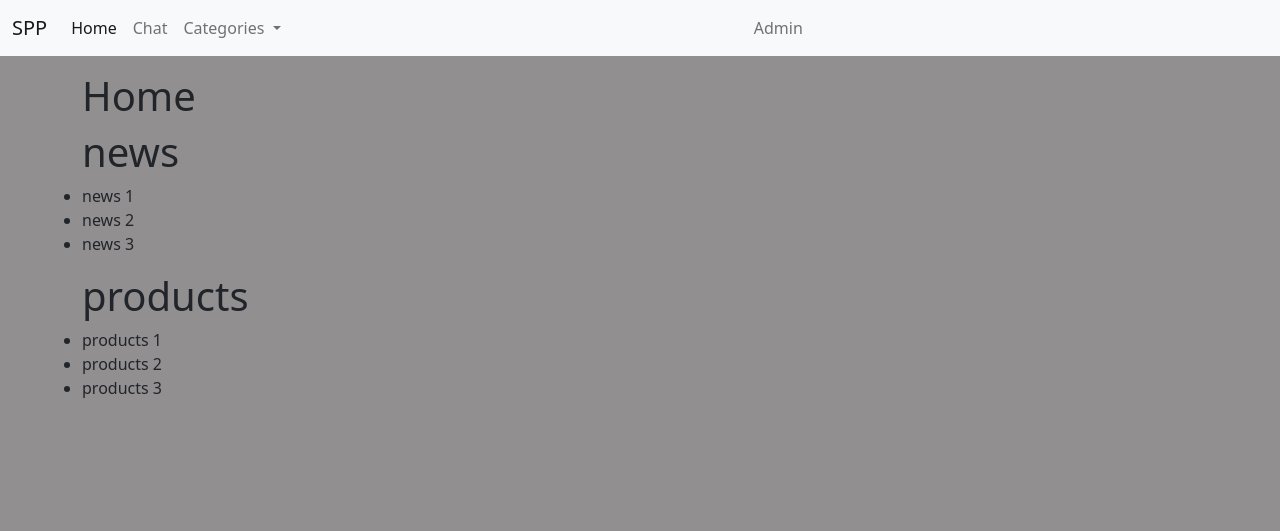
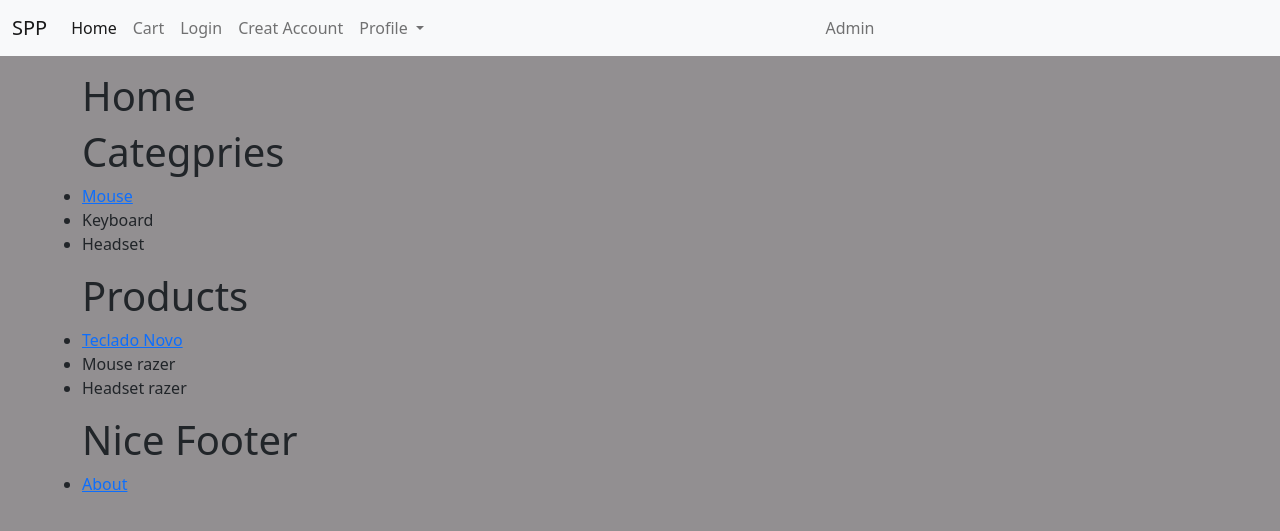
Before and after one commit to gabrielcorreiapontes/Repositorio-site, a Flask app: page / in a window 1280 px wide. Shown: the top 531 px of the page. Run offline with Flask 2, Linux system fonts and the light colour scheme.

Commit message:
reform code, link home, product and  categories

```diff
--- /dev/null
+++ b/app/templates/macros/input_macros.html
@@ -0,0 +1,5 @@
+{% macro input(label="", type="text", name="",id="", placeholder="") %}
+<div class="form-group">
+    <label>{{ label }}</label>
+    <input class="form-control" type="{{ type }}" name="{{ name }}" idd="{{ id }}" placeholder="{{ placeholder }}">
+</div>{% endmacro %}
--- a/app/templates/public/index.html
+++ b/app/templates/public/index.html
@@ -16,18 +16,25 @@
             <a class="nav-link active" aria-current="page" href="/">Home</a>
           </li>
           <li class="nav-item">
-            <a class="nav-link" href="/chat">Chat</a>
+            <a class="nav-link" href="/chat">Cart</a>
+          </li>
+          <li class="nav-item">
+            <a class="nav-link" href="/chat">Login</a>
+          </li>
+          <li class="nav-item">
+            <a class="nav-link" href="/chat">Creat Account</a>
           </li>
 
           <li class="nav-item dropdown">
             <a class="nav-link dropdown-toggle" href="#" id="navbarDropdown" role="button" data-bs-toggle="dropdown" aria-expanded="false">
-              Categories
+              Profile
             </a>
             <ul class="dropdown-menu" aria-labelledby="navbarDropdown">
-              <li><a class="dropdown-item" href="/orders">orders</a></li>
-              <li><a class="dropdown-item" href="/categories">Ccategories</a></li>
+              <li><a class="dropdown-item" href="/orders">Orders</a></li>
+              <li><a class="dropdown-item" href="/categories">Products</a></li>
+              <li><a class="dropdown-item" href="/categories">Edit</a></li>
               <li><hr class="dropdown-divider"></li>
-              <li><a class="dropdown-item" href="/produts">Products</a></li>
+              <li><a class="dropdown-item" href="/produts/">Sign out</a></li>
             </ul>
           </li>
         </ul>
@@ -56,14 +63,14 @@
 {% endblock %}
 
 
-{% block news %}
+{% block categories %}
 <div class="container">
     <div class="row">
-        <h1>news</h1>
+        <h1>Categpries</h1>
         <ul>
-            <li>news 1</li>
-            <li>news 2</li>
-            <li>news 3</li>
+            <li><a href="categorie/mouse">Mouse</a></li>
+            <li>Keyboard</li>
+            <li>Headset</li>
         </ul>
     </div>
 </div>
@@ -72,12 +79,23 @@
 {% block products %}
 <div class="container">
     <div class="row">
-        <h1>products</h1>
+        <h1>Products</h1>
         <ul>
-            <li>products 1</li>
-            <li>products 2</li>
-            <li>products 3</li>
+            <li><a href="product/teclado-novo">Teclado Novo</a></li>
+            <li>Mouse razer</li>
+            <li>Headset razer</li>
         </ul>
     </div>
 </div>
+{% endblock %}]
+
+{% block footer %}
+<div class="container">
+  <div class="row">
+      <h1>Nice Footer</h1>
+      <ul>
+          <li><a href="public/about">About</a></li>
+      </ul>
+  </div>
+</div>
 {% endblock %}
--- a/app/templates/public/templates/public_template.html
+++ b/app/templates/public/templates/public_template.html
@@ -23,13 +23,17 @@
         {% block main %}{% endblock %}
     </main>
 
-    <news>
-      {% block news %}{% endblock %}
-    </news>
+    <categories>
+      {% block categories %}{% endblock %}
+    </categories>
 
     <products>
       {% block products %}{% endblock %}
     </products>
+
+    <footer>
+      {% block footer %}{% endblock %}
+    </footer>
 
 
     <!-- Optional JavaScript; choose one of the two! -->
```
Also changed, not shown: app/templates/public/categorie.html (+21 -6 lines), app/templates/public/chat.html (+12 -0 lines), app/templates/public/order.html (+14 -0 lines), app/templates/public/product.html (+18 -3 lines).
